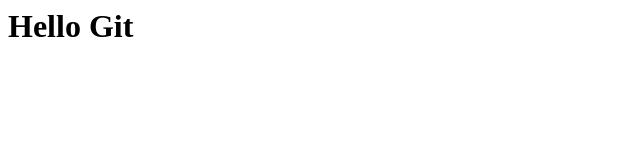
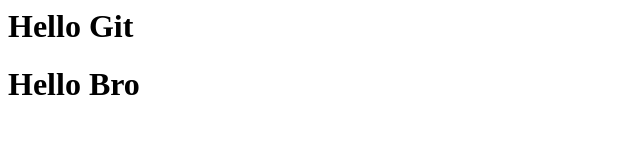
Before and after one commit to noelginting/git-remote, a plain HTML site: page index.html in a window 1280 px wide. Shown: the whole page, without its empty margins (0-640 px from the left). Drawn offline with Linux system fonts and the light colour scheme.

Commit message:
Add Hello Bro

```diff
--- a/index.html
+++ b/index.html
@@ -1,5 +1,6 @@
 <html>
     <body>
         <h1>Hello Git</h1>
+        <h1>Hello Bro</h1>
     </body>
 </html>
```
